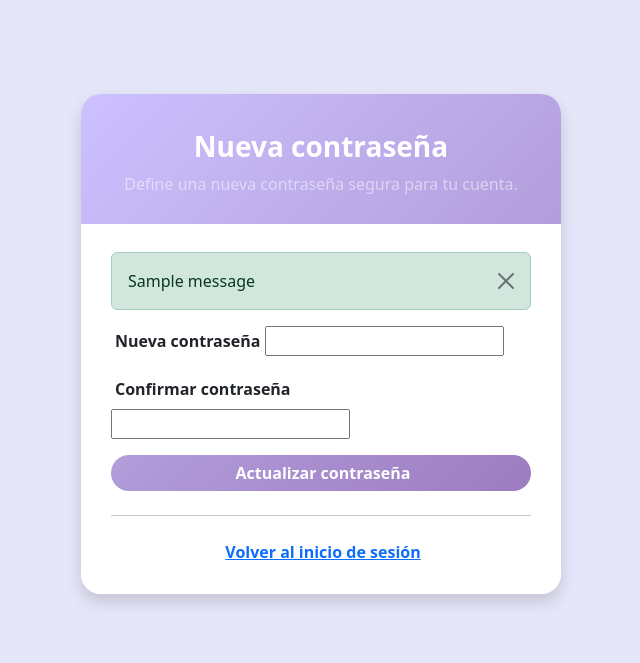
After one commit to Salome0119/Tema_Foro, a Django app: template inventario_django/dcrm/website/templates/password_reset_confirm.html in a window 1280 px wide. The commit adds this page. Shown: the top 663 px of the page, without its empty margins (319-959 px from the left). Run offline with Django 5.2, Linux system fonts and the light colour scheme; the template is opened without the code that fills it, so the values that code supplies are empty, except form fields; tables that the repository leaves empty hold one stand-in row (values such as "Sample post"); one stand-in notice (Sample message) is shown; form fields are guessed from the names that the template uses; some libraries are stand-ins or nearby versions.

Commit message:
Implementacion formulario recuperar contraseña

```diff
--- a/inventario_django/dcrm/website/templates/login.html
+++ b/inventario_django/dcrm/website/templates/login.html
@@ -168,6 +168,11 @@
                     </button>
                 </div>
             </form>
+            <div class="text-center mb-3">
+                <a href="{% url 'recuperar_contrasena' %}" class="text-primary fw-semibold">
+                    <i class="bi bi-key me-1"></i>¿Olvidaste tu contraseña?
+                </a>
+            </div>
             <hr class="my-4">
             <p class="text-center mb-0">¿No tienes cuenta? <a href="{% url 'register' %}" class="text-primary fw-semibold"><i class="bi bi-person-plus me-1"></i>Crear cuenta</a></p>
         </div>
--- /dev/null
+++ b/inventario_django/dcrm/website/templates/password_reset_confirm.html
@@ -0,0 +1,77 @@
+{% extends 'base.html' %}
+
+{% block content %}
+<style>
+    .reset-container {
+        min-height: 80vh;
+        display: flex;
+        align-items: center;
+        justify-content: center;
+        padding: 20px 0;
+    }
+    .reset-card {
+        width: 100%;
+        max-width: 480px;
+        border: none;
+        border-radius: 20px;
+        overflow: hidden;
+        box-shadow: 0 20px 60px rgba(75, 46, 131, 0.15);
+    }
+    .reset-header {
+        background: linear-gradient(135deg, #CDC1FF 0%, #B39DDB 100%);
+        padding: 28px;
+        text-align: center;
+    }
+    .reset-body {
+        padding: 28px 30px 30px;
+        background: white;
+    }
+</style>
+
+<div class="reset-container">
+    <div class="card reset-card shadow">
+        <div class="reset-header">
+            <i class="bi bi-shield-lock display-4 text-white"></i>
+            <h3 class="text-white mt-2 fw-bold">Nueva contraseña</h3>
+            <p class="text-white-50 mb-0">Define una nueva contraseña segura para tu cuenta.</p>
+        </div>
+        <div class="reset-body">
+            {% if messages %}
+                {% for message in messages %}
+                    <div class="alert alert-{% if message.tags == 'error' %}danger{% else %}{{ message.tags }}{% endif %} alert-dismissible fade show" role="alert">
+                        {{ message }}
+                        <button type="button" class="btn-close" data-bs-dismiss="alert" aria-label="Close"></button>
+                    </div>
+                {% endfor %}
+            {% endif %}
+
+            <form method="POST">
+                {% csrf_token %}
+                <div class="mb-3">
+                    <label for="new_password1" class="form-label fw-semibold"><i class="bi bi-lock me-1"></i>Nueva contraseña</label>
+                    {{ form.new_password1 }}
+                    {% if form.new_password1.errors %}
+                        <div class="text-danger mt-1">{{ form.new_password1.errors|first }}</div>
+                    {% endif %}
+                </div>
+                <div class="mb-3">
+                    <label for="new_password2" class="form-label fw-semibold"><i class="bi bi-lock-fill me-1"></i>Confirmar contraseña</label>
+                    {{ form.new_password2 }}
+                    {% if form.new_password2.errors %}
+                        <div class="text-danger mt-1">{{ form.new_password2.errors|first }}</div>
+                    {% endif %}
+                </div>
+                <div class="d-grid">
+                    <button type="submit" class="btn rounded-pill fw-semibold" style="background: linear-gradient(135deg, #B39DDB 0%, #9C7CC0 100%); color: white; border: none;">
+                        <i class="bi bi-check-circle me-1"></i>Actualizar contraseña
+                    </button>
+                </div>
+            </form>
+            <hr class="my-4">
+            <p class="text-center mb-0">
+                <a href="{% url 'login' %}" class="text-primary fw-semibold"><i class="bi bi-arrow-left me-1"></i>Volver al inicio de sesión</a>
+            </p>
+        </div>
+    </div>
+</div>
+{% endblock %}
--- a/inventario_django/dcrm/website/urls.py
+++ b/inventario_django/dcrm/website/urls.py
@@ -5,6 +5,8 @@ urlpatterns = [
     path('', views.home, name='home'),
     path('login/', views.login_user, name='login'),
     path('logout/', views.logout_user, name='logout'),
+    path('recuperar-contrasena/', views.recuperar_contrasena, name='recuperar_contrasena'),
+    path('recuperar-contrasena/<uidb64>/<token>/', views.recuperar_contrasena_confirmar, name='password_reset_confirm'),
     path('register/', views.register, name='register'),
     path('administrador/solicitudes-admin/', views.solicitudes_admin, name='solicitudes_admin'),
     path('administrador/solicitudes-admin/<int:pk>/aprobar/', views.aprobar_admin, name='aprobar_admin'),
```
Also changed, not shown: inventario_django/dcrm/dcrm/settings.py (+8 -0 lines), inventario_django/dcrm/website/forms.py (+49 -0 lines), inventario_django/dcrm/website/templates/password_reset_request.html (added, +70 -0 lines), inventario_django/dcrm/website/views.py (+78 -1 lines).
